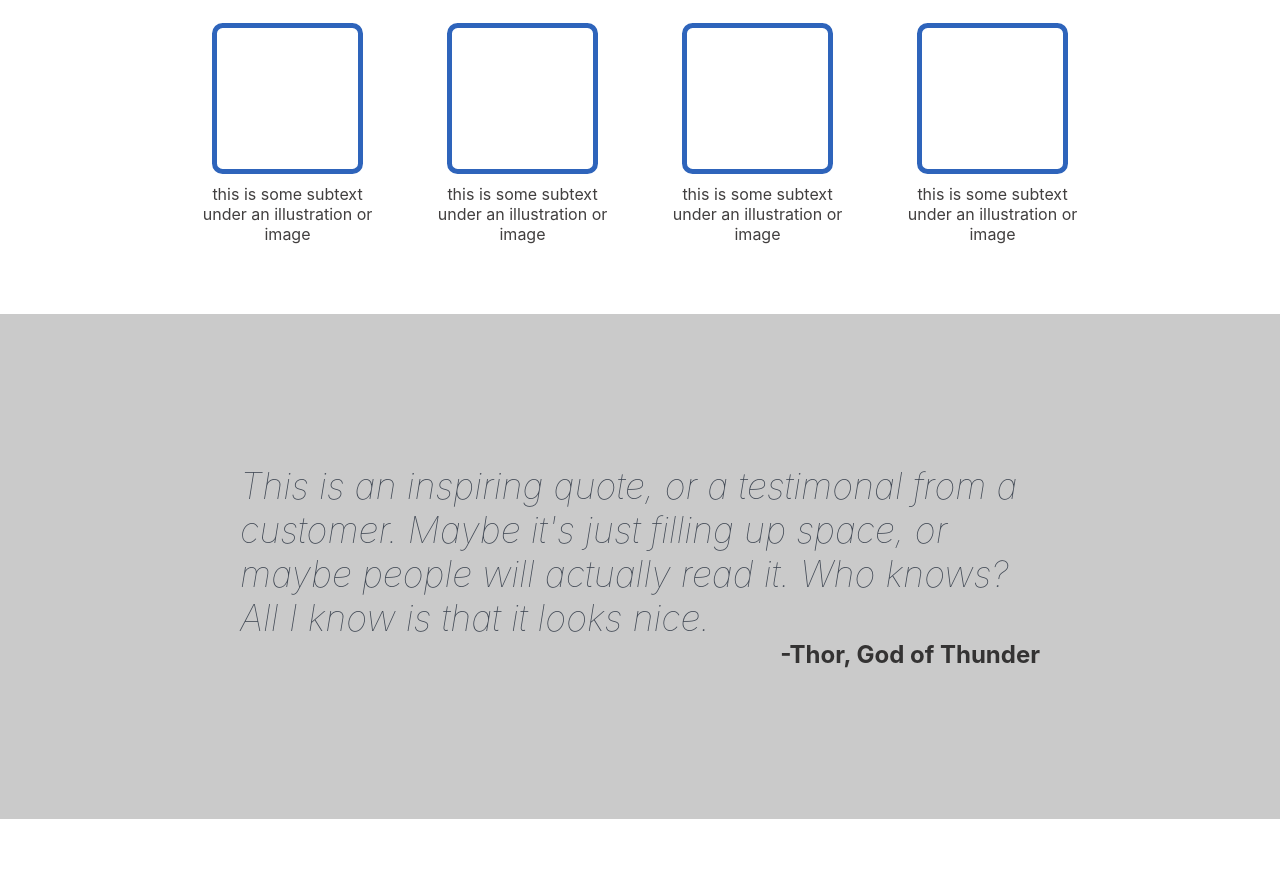
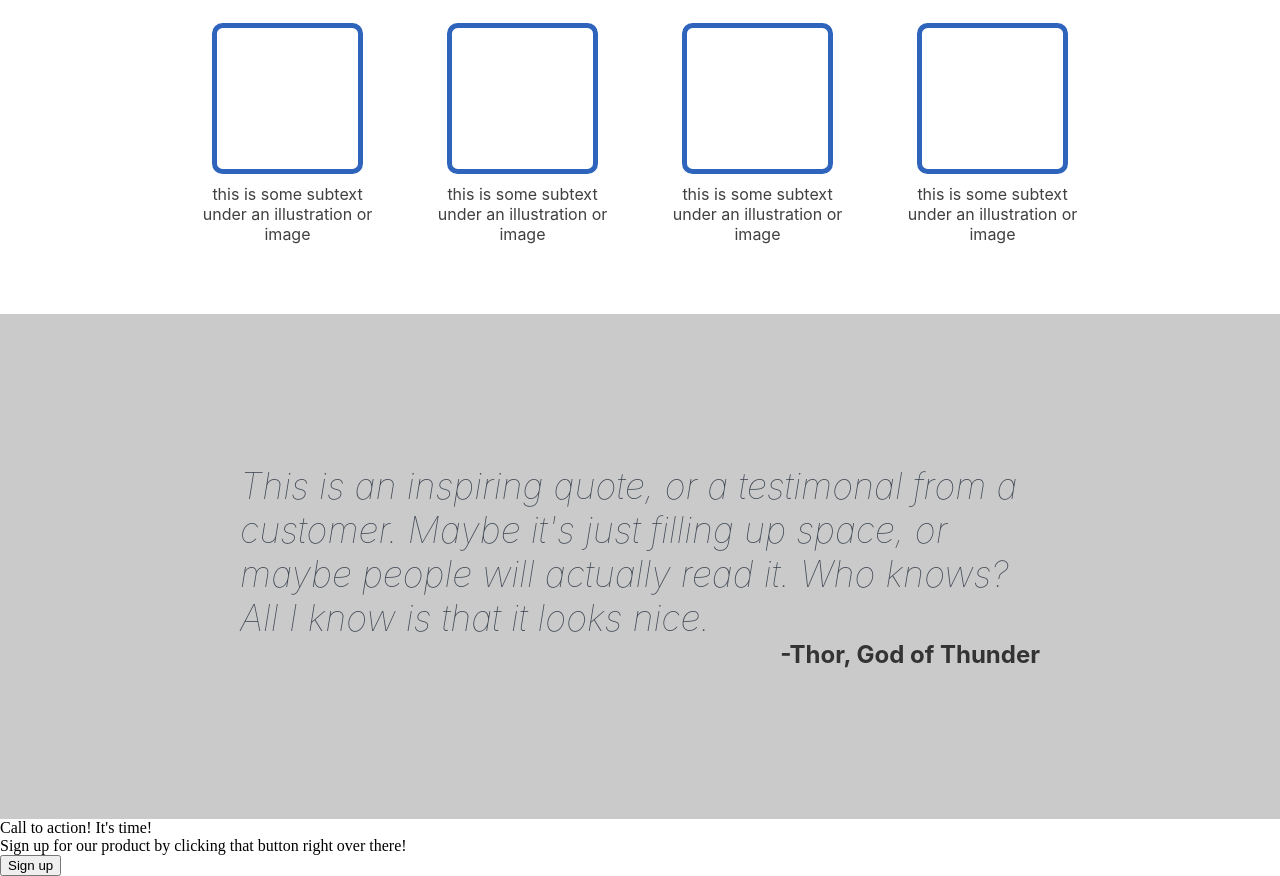
Before and after one commit to knayoung/Odin-Landing-Page, a plain HTML site: page index.html in a window 1280 px wide. Shown: the part 638-1514 px from the top of the page. Before the commit the page ends 1457 px from the top, so only its background shows below. Drawn offline with Linux system fonts and the light colour scheme.

Commit message:
initial estimation of how the html will work for section 4

```diff
--- a/index.html
+++ b/index.html
@@ -77,13 +77,33 @@ this is a placeholder for an image
 
       </div>
 
+    </div>
+
+    <div class="section4">
+        <div class="r-box">
+            <div class="things">
+                <div class="left">
+                    <div class="l-main">Call to action! It's time!</div>
+                    <div class="l-sub">Sign up for our product by clicking that button right over there!</div>
+
+                </div>
+                <div class="right">
+                <button>Sign up</button>
+                </div>
+            </div>
+
+
+
+
+
+
+        </div>
 
 
 
 
 
     </div>
-
 
 
 
```
